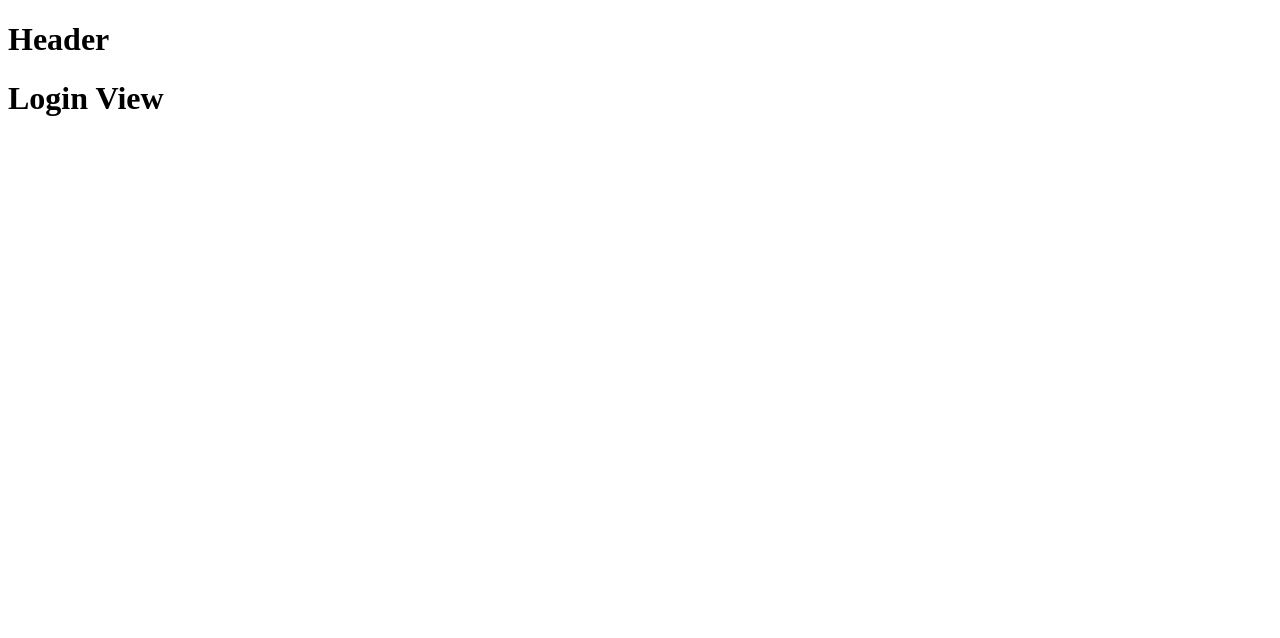
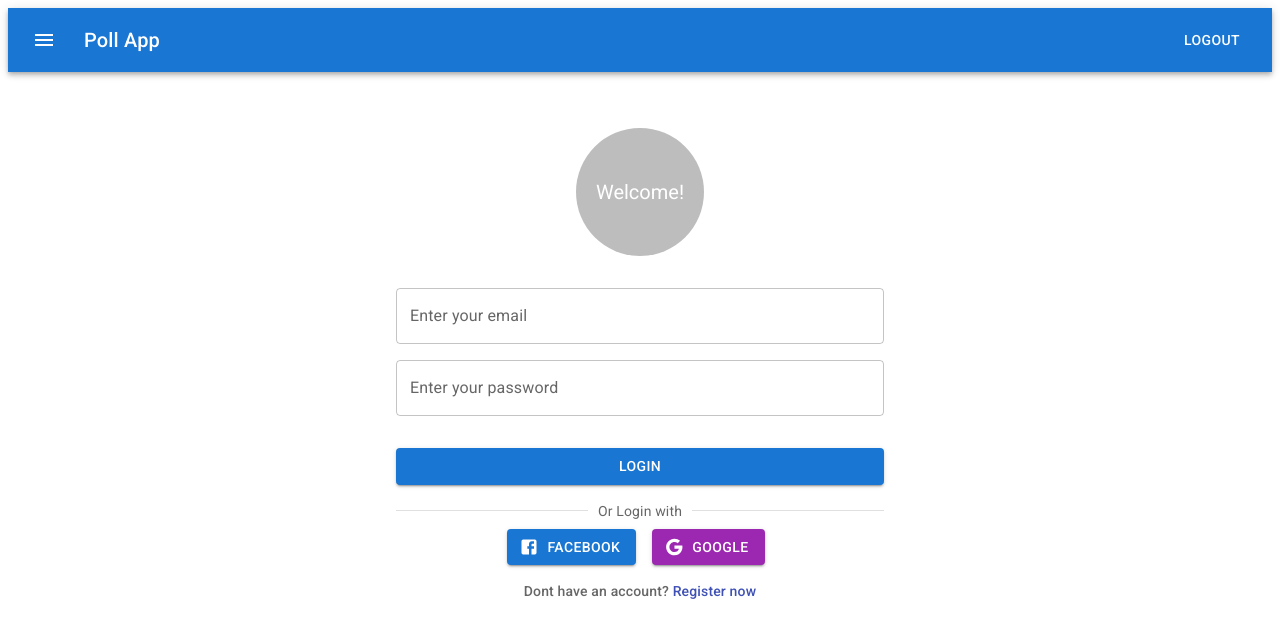
Before and after one commit to alexshhadeh/poll, a React (Vite) app: page /login in a window 1280 px wide. Shown: the top 638 px of the page. Built offline with nearby package versions, Linux system fonts and the light colour scheme.

Commit message:
feat: add router & pages: home, login

```diff
--- a/index.html
+++ b/index.html
@@ -2,7 +2,7 @@
 <html lang="en">
   <head>
     <meta charset="UTF-8" />
-    <meta name="viewport" content="width=device-width, initial-scale=1.0" />
+    <meta name="viewport" content="initial-scale=1, width=device-width" />
     <title>Vite + React</title>
   </head>
   <body>
--- a/src/components/Header/Header.jsx
+++ b/src/components/Header/Header.jsx
@@ -1,9 +1,40 @@
-import React from 'react';
+import * as React from 'react';
+import AppBar from '@mui/material/AppBar';
+import Box from '@mui/material/Box';
+import Toolbar from '@mui/material/Toolbar';
+import Typography from '@mui/material/Typography';
+import Button from '@mui/material/Button';
+import IconButton from '@mui/material/IconButton';
+import MenuIcon from '@mui/icons-material/Menu';
+
+function ButtonAppBar() {
+  return (
+    <Box sx={{ flexGrow: 1 }}>
+      <AppBar position="static">
+        <Toolbar>
+          <IconButton
+            size="large"
+            edge="start"
+            color="inherit"
+            aria-label="menu"
+            sx={{ mr: 2 }}
+          >
+            <MenuIcon />
+          </IconButton>
+          <Typography variant="h6" component="div" sx={{ flexGrow: 1 }}>
+            Poll App
+          </Typography>
+          <Button color="inherit">Logout</Button>
+        </Toolbar>
+      </AppBar>
+    </Box>
+  );
+}
 
 export const Header = () => {
   return (
-    <div>
-      <h1>Header</h1>
-    </div>
+    <Typography variant="h1" component="h2">
+      <ButtonAppBar />
+    </Typography>
   );
 };
--- a/src/components/Layout/Layout.jsx
+++ b/src/components/Layout/Layout.jsx
@@ -1,12 +1,15 @@
 import React from 'react';
 import { Header } from '../Header/Header';
 import { MainRouterContainer } from '../MainRouterContainer/MainRouterContainer';
+import Container from '@mui/material/Container';
 
 export const Layout = () => {
   return (
-    <div>
+    <>
       <Header />
-      <MainRouterContainer />
-    </div>
+      <Container maxWidth="sm" sx={{ marginTop: 3 }}>
+        <MainRouterContainer />
+      </Container>
+    </>
   );
 };
--- a/src/components/MainRouterContainer/MainRouterContainer.jsx
+++ b/src/components/MainRouterContainer/MainRouterContainer.jsx
@@ -2,14 +2,14 @@ import React from 'react';
 import { Route, Routes } from 'react-router-dom';
 import { HomeView } from '../../views/HomeView/HomeView';
 import { LoginView } from '../../views/LoginView/LoginView';
-import { SingupView } from '../../views/SignupView/SignupView';
+// import { SignupView } from '../../views/SignupView/SignupView';
 
 export const MainRouterContainer = () => {
   return (
     <Routes>
       <Route path="/" element={<HomeView />} />
       <Route path="/login" element={<LoginView />} />
-      <Route path="/signup" element={<SingupView />} />
+      {/* <Route path="/signup" element={<SignupView />} /> */}
     </Routes>
   );
 };
--- a/src/main.jsx
+++ b/src/main.jsx
@@ -1,5 +1,9 @@
 import React from 'react';
 import ReactDOM from 'react-dom/client';
+import '@fontsource/roboto/300.css';
+import '@fontsource/roboto/400.css';
+import '@fontsource/roboto/500.css';
+import '@fontsource/roboto/700.css';
 import { App } from './App';
 
 ReactDOM.createRoot(document.getElementById('root')).render(
--- a/src/views/HomeView/HomeView.jsx
+++ b/src/views/HomeView/HomeView.jsx
@@ -1,5 +1,31 @@
 import React from 'react';
+import Button from '@mui/material/Button';
+import { css } from '@emotion/react';
+
+const style = css`
+  color: hotpink;
+`;
+
+const color = 'white';
 
 export const HomeView = () => {
-  return <h1>Home View</h1>;
+  return (
+    <div>
+      <Button variant="contained">Hello World</Button>
+      <h1 css={style}>Home View</h1>
+      <div
+        css={css`
+          padding: 32px;
+          background-color: hotpink;
+          font-size: 24px;
+          border-radius: 4px;
+          &:hover {
+            color: ${color};
+          }
+        `}
+      >
+        Hover to change color.
+      </div>
+    </div>
+  );
 };
--- a/src/views/LoginView/LoginView.jsx
+++ b/src/views/LoginView/LoginView.jsx
@@ -1,5 +1,82 @@
 import React from 'react';
+import {
+  Avatar,
+  Button,
+  Divider,
+  Grid,
+  IconButton,
+  InputAdornment,
+  TextField,
+  Typography,
+} from '@mui/material';
+import {
+  Facebook as FacebookIcon,
+  Google as GoogleIcon,
+} from '@mui/icons-material';
+
+import { styles } from './styles';
 
 export const LoginView = () => {
-  return <h1>Login View</h1>;
+  return (
+    <div css={styles.root}>
+      <Avatar alt="App Logo" css={styles.logo} sx={{ width: 56, height: 56 }}>
+        Welcome!
+      </Avatar>
+      <TextField
+        label="Enter your email"
+        type="email"
+        fullWidth
+        css={styles.input}
+      />
+      <TextField
+        label="Enter your password"
+        type="password"
+        fullWidth
+        InputProps={{
+          endAdornment: (
+            <InputAdornment position="end">
+              <IconButton>
+                <i className="fas fa-eye"></i>
+              </IconButton>
+            </InputAdornment>
+          ),
+        }}
+        css={styles.input}
+      />
+      <Button variant="contained" color="primary" fullWidth css={styles.button}>
+        Login
+      </Button>
+      <Divider css={styles.divider}>
+        <Typography variant="body2" color="textSecondary">
+          Or Login with
+        </Typography>
+      </Divider>
+      <Grid container spacing={1} justifyContent="center">
+        <Grid item>
+          <Button
+            variant="contained"
+            color="primary"
+            css={styles.socialButton}
+            startIcon={<FacebookIcon />}
+          >
+            Facebook
+          </Button>
+        </Grid>
+        <Grid item>
+          <Button
+            variant="contained"
+            color="secondary"
+            css={styles.socialButton}
+            startIcon={<GoogleIcon />}
+          >
+            Google
+          </Button>
+        </Grid>
+      </Grid>
+
+      <Typography variant="body2" color="textSecondary" css={styles.or}>
+        Dont have an account? <a href="#">Register now</a>
+      </Typography>
+    </div>
+  );
 };
--- /dev/null
+++ b/src/views/LoginView/styles.js
@@ -0,0 +1,49 @@
+import { css } from '@emotion/react';
+
+export const styles = {
+  root: css`
+    display: flex;
+    flex-direction: column;
+    align-items: center;
+    padding: 32px;
+  `,
+  logo: css`
+    width: 128px;
+    height: 128px;
+    margin-bottom: 32px;
+  `,
+  input: css`
+    margin-bottom: 16px;
+  `,
+  button: css`
+    margin-top: 16px;
+    margin-bottom: 8px;
+  `,
+  divider: css`
+    margin-top: 8px;
+    margin-bottom: 8px;
+    width: 100%;
+    text-align: center;
+    & > p {
+      font-size: 14px;
+      font-weight: 500;
+    }
+  `,
+  socialButton: css`
+    margin-right: 8px;
+  `,
+  or: css`
+    margin-top: 16px;
+    margin-bottom: 8px;
+    text-align: center;
+    font-size: 14px;
+    font-weight: 500;
+    & > a {
+      color: #3f51b5;
+      text-decoration: none;
+      &:hover {
+        text-decoration: underline;
+      }
+    }
+  `,
+};
--- a/src/views/SignupView/SignupView.jsx
+++ b/src/views/SignupView/SignupView.jsx
@@ -1,5 +1,5 @@
 import React from 'react';
 
-export const SingupView = () => {
-  return <h1>Singup View</h1>;
+export const SignupView = () => {
+  return <h1>Signup View</h1>;
 };
--- a/vite.config.js
+++ b/vite.config.js
@@ -1,20 +1,29 @@
 import { defineConfig } from 'vite';
 import react from '@vitejs/plugin-react';
+// import { createPWA } from 'vite-plugin-pwa'
 
 // https://vitejs.dev/config/
 export default defineConfig({
-  plugins: [react()],
+  plugins: [
+    react({
+      jsxImportSource: '@emotion/react',
+      babel: {
+        plugins: ['@emotion/babel-plugin'],
+      },
+    }),
+  ],
 });
 
-// from https://blog.reactprocoder.com/how-to-setup-pwaprogressive-web-app-in-vite-react-app
-// to merge with code above later
-// import { createPWA } from 'vite-plugin-pwa'
-
-// const pwaPlugin = createPWA({
-//   config: require('./pwa.config.js'),
-// })
-
-// export default {
-//   // Your other Vite config options...
-//   plugins: [pwaPlugin],
-// }
+// VitePWA({
+//   registerType: 'autoUpdate',
+//   manifest: {
+//     icons: [
+//       {
+//         src: '/icons/pwa-icon-144-144.png',
+//         sizes: '144x144',
+//         type: 'image/png',
+//         purpose: 'any maskable',
+//       },
+//     ],
+//   },
+// }),
```
Also changed, not shown: package.json (+7 -2 lines), .eslintrc.json, icons/pwa-icon-144-144.png (added), 1 other file (tests, documents, lock files or other folders).
